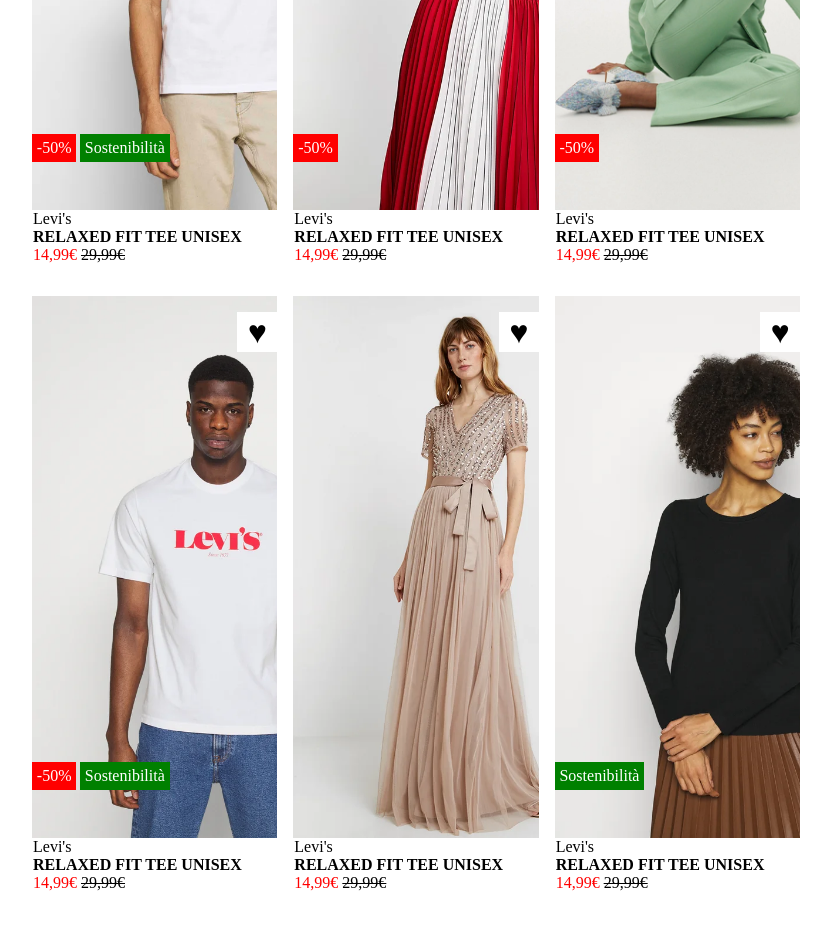
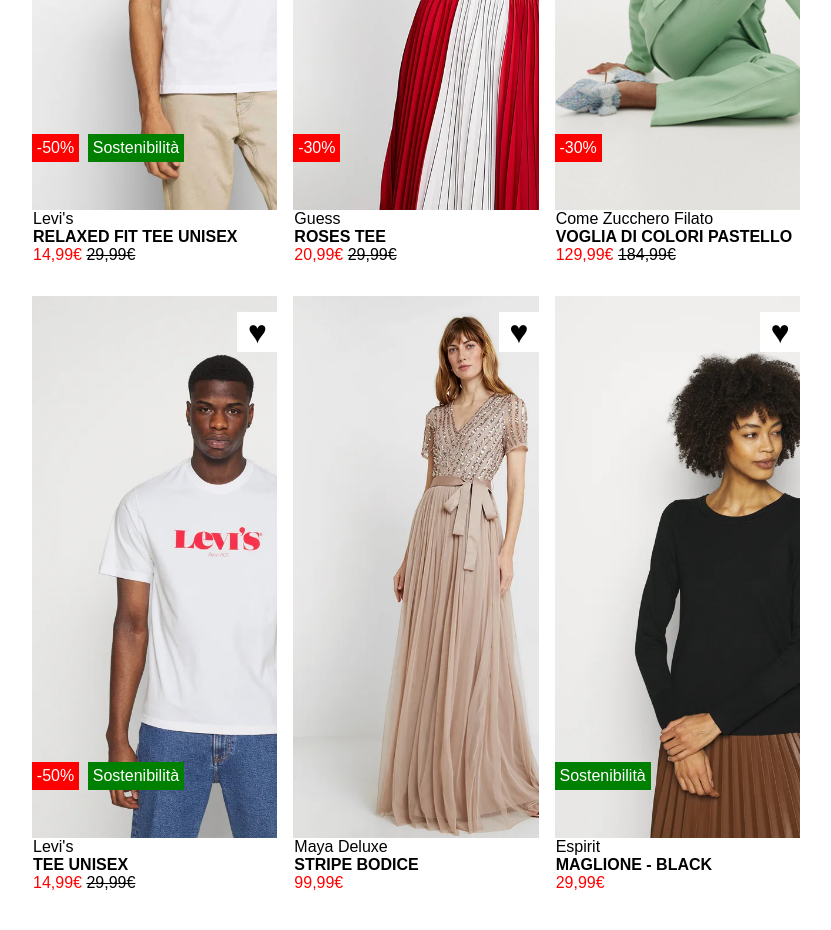
Before and after one commit to valerioperria/html-css-boolando, a plain HTML site: page index.html in a window 1280 px wide. Shown: the part 380-1310 px from the top of the page, without its empty margins (224-1055 px from the left). Drawn offline with Linux system fonts and the light colour scheme; a web font is replaced by a local one.

Commit message:
html-css-boolando-add:hover

```diff
--- a/css/style.css
+++ b/css/style.css
@@ -2,6 +2,10 @@
     padding: 0;
     margin: 0;
     box-sizing: border-box;
+}
+
+body{
+    font-family: 'Inclusive Sans', sans-serif;
 }
 
 /* MAIN */
@@ -26,6 +30,7 @@
     position: relative;
 }
 
+/* IMAGES */
 .img{
     background-size: cover;
     background-repeat: no-repeat;
@@ -35,25 +40,48 @@
     background-image: url(/img/1.webp);
 }
 
+.img-1:hover{
+    background-image: url(/img/1b.webp);
+}
+
 .img-2{
     background-image: url(/img/2.webp);
+}
+
+.img-2:hover{
+    background-image: url(/img/2b.webp);
 }
 
 .img-3{
     background-image: url(/img/3.webp);
 }
 
+.img-3:hover{
+    background-image: url(/img/3b.webp);
+}
+
 .img-4{
     background-image: url(/img/4.webp);
 }
 
+.img-4:hover{
+    background-image: url(/img/4b.webp);
+}
 
 .img-5{
     background-image: url(/img/5.webp);
 }
 
+.img-5:hover{
+    background-image: url(/img/5b.webp);
+}
+
 .img-6{
     background-image: url(/img/6.webp);
+}
+
+.img-6:hover{
+    background-image: url(/img/6b.webp);
 }
 
 .card{
@@ -77,6 +105,10 @@
     font-size: 2rem;
 }
 
+.square-heart:hover{
+    color: red;
+}
+
 .square-red{
     position: absolute;
     background-color: red;
@@ -91,7 +123,7 @@
     background-color: green;
     color: white;
     padding: 0.3rem;
-    left: 3rem;
+    left: 3.5rem;
     bottom: 3rem;
 }
 
--- a/index.html
+++ b/index.html
@@ -5,6 +5,9 @@
     <meta name="viewport" content="width=device-width, initial-scale=1.0">
     <title>Boolando</title>
     <link rel="stylesheet" href="css/style.css">
+    <link rel="preconnect" href="https://fonts.googleapis.com">
+    <link rel="preconnect" href="https://fonts.gstatic.com" crossorigin>
+    <link href="https://fonts.googleapis.com/css2?family=Inclusive+Sans&display=swap" rel="stylesheet">
 </head>
 <body>
     <!-- HEADER -->
@@ -35,13 +38,13 @@
                     <div class="square-heart">
                     <span>&hearts;</span>
                     </div>
-                    <div class="square-red">-50%</div>
+                    <div class="square-red">-30%</div>
                     <!-- <div class="square-green">Sostenibilità</div> -->
                 </div>
                 <div class="card">
-                    <span>Levi's</span>
-                    <h4>RELAXED FIT TEE UNISEX</h4>
-                    <span style="color: red;">14,99&euro; <del style="color: black;">29,99&euro;</del></span>
+                    <span>Guess</span>
+                    <h4>ROSES TEE</h4>
+                    <span style="color: red;">20,99&euro; <del style="color: black;">29,99&euro;</del></span>
                 </div>
             </div>
 
@@ -50,13 +53,13 @@
                     <div class="square-heart">
                     <span>&hearts;</span>
                     </div>
-                    <div class="square-red">-50%</div>
+                    <div class="square-red">-30%</div>
                     <!-- <div class="square-green">Sostenibilità</div> -->
                 </div>
                 <div class="card">
-                    <span>Levi's</span>
-                    <h4>RELAXED FIT TEE UNISEX</h4>
-                    <span style="color: red;">14,99&euro; <del style="color: black;">29,99&euro;</del></span>
+                    <span>Come Zucchero Filato</span>
+                    <h4>VOGLIA DI COLORI PASTELLO</h4>
+                    <span style="color: red;">129,99&euro; <del style="color: black;">184,99&euro;</del></span>
                 </div>
             </div>
 
@@ -70,7 +73,7 @@
                 </div>
                 <div class="card">
                     <span>Levi's</span>
-                    <h4>RELAXED FIT TEE UNISEX</h4>
+                    <h4>TEE UNISEX</h4>
                     <span style="color: red;">14,99&euro; <del style="color: black;">29,99&euro;</del></span>
                 </div>
             </div>
@@ -84,9 +87,9 @@
                     <div class="square-green">Sostenibilità</div> -->
                 </div>
                 <div class="card">
-                    <span>Levi's</span>
-                    <h4>RELAXED FIT TEE UNISEX</h4>
-                    <span style="color: red;">14,99&euro; <del style="color: black;">29,99&euro;</del></span>
+                    <span>Maya Deluxe</span>
+                    <h4>STRIPE BODICE</h4>
+                    <span style="color: red;">99,99&euro;</span>
                 </div>
             </div>
 
@@ -99,9 +102,9 @@
                     <div class="square-green-6">Sostenibilità</div>
                 </div>
                 <div class="card">
-                    <span>Levi's</span>
-                    <h4>RELAXED FIT TEE UNISEX</h4>
-                    <span style="color: red;">14,99&euro; <del style="color: black;">29,99&euro;</del></span>
+                    <span>Espirit</span>
+                    <h4>MAGLIONE - BLACK</h4>
+                    <span style="color: red;">29,99&euro;</span>
                 </div>
             </div>
         </div>
```
